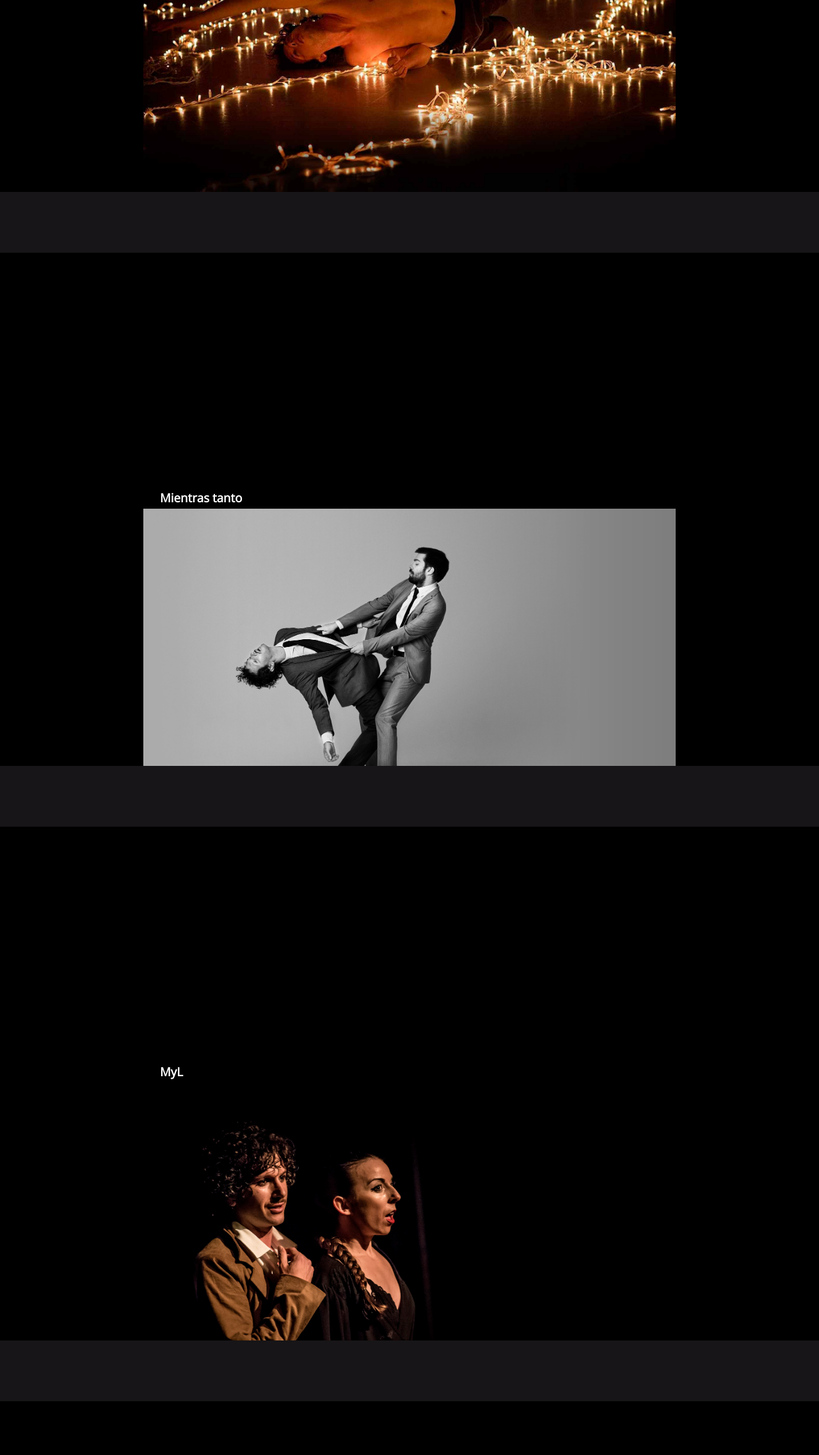
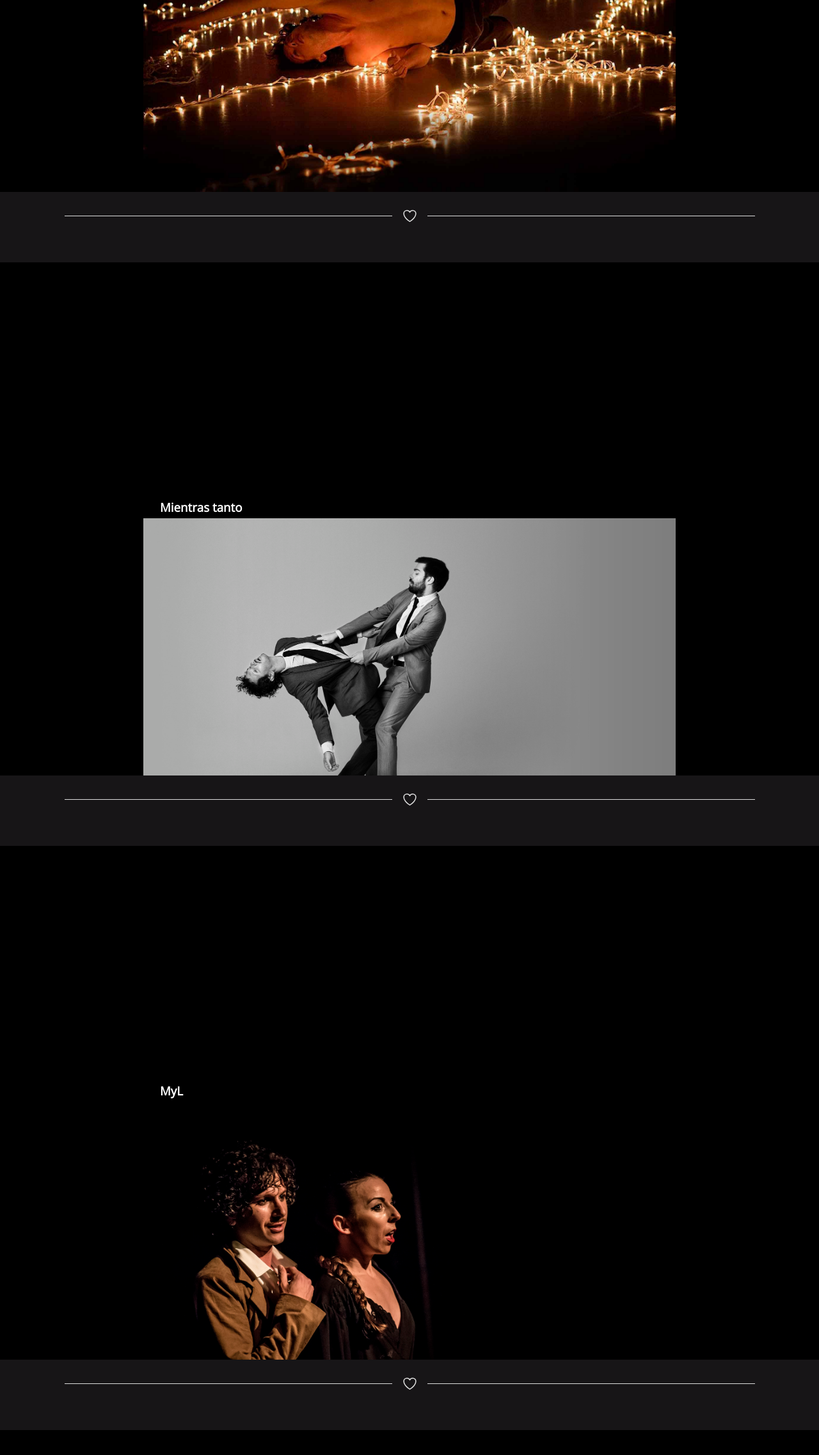
Before and after one commit to AlexEMartin/lucio, a React (Create React App) app: page /creador in a window 1280 px wide. Shown: the part 750-3024 px from the top of the page at 64% size. Built offline with nearby package versions, Linux system fonts and the light colour scheme.

Commit message:
Creatos blocks divided with style

```diff
--- a/src/pages/creador/Creador.jsx
+++ b/src/pages/creador/Creador.jsx
@@ -6,11 +6,14 @@ import noland from "../../img/noland.jpeg";
 import mientrastanto from "../../img/mientras-tanto.jpeg";
 import MyL from "../../img/MYL3.jpeg";
 import solojuntos from "../../img/solo-juntos.jpeg";
+import { HeartIcon } from "@heroicons/react/24/outline";
 import "./Creador.css";
 
 const Creador = () => {
   return (
-    <div style={{ backgroundColor: "#171517", width: "100%", overflowX: 'hidden' }}>
+    <div
+      style={{ backgroundColor: "#171517", width: "100%", overflowX: "hidden" }}
+    >
       <Navbar />
       <div style={{ width: "100%", backgroundColor: "black" }}>
         <Iframe url="https://www.youtube.com/watch?v=Gy-dify_Fqo" />
@@ -19,6 +22,11 @@ const Creador = () => {
       <div className="noland-container">
         <img className="creator-noland" src={noland} alt="" />
       </div>
+      <div style={{ marginBottom: "-50px", paddingTop: "10px" }} className="hr">
+        <div className="hr-block"></div>
+        <HeartIcon className="heart" />
+        <div className="hr-block"></div>
+      </div>
       <div style={{ width: "100%", backgroundColor: "black" }}>
         <Iframe url="https://www.youtube.com/watch?v=wHSxI47I1fU" />
       </div>
@@ -26,12 +34,22 @@ const Creador = () => {
       <div className="noland-container">
         <img className="creator-noland" src={mientrastanto} alt="" />
       </div>
+      <div style={{ marginBottom: "-50px", paddingTop: "10px" }} className="hr">
+        <div className="hr-block"></div>
+        <HeartIcon className="heart" />
+        <div className="hr-block"></div>
+      </div>
       <div style={{ width: "100%", backgroundColor: "black" }}>
         <Iframe url="https://www.youtube.com/watch?v=bphJLHzqGoo" />
       </div>
       <h3 className="creator-title">MyL</h3>
       <div className="noland-container">
         <img className="creator-noland" src={MyL} alt="" />
+      </div>
+      <div style={{ marginBottom: "-50px", paddingTop: "10px" }} className="hr">
+        <div className="hr-block"></div>
+        <HeartIcon className="heart" />
+        <div className="hr-block"></div>
       </div>
       <div style={{ width: "100%", backgroundColor: "black" }}>
         <Iframe url="https://www.youtube.com/watch?v=yL-qo8MW44k" />
```
